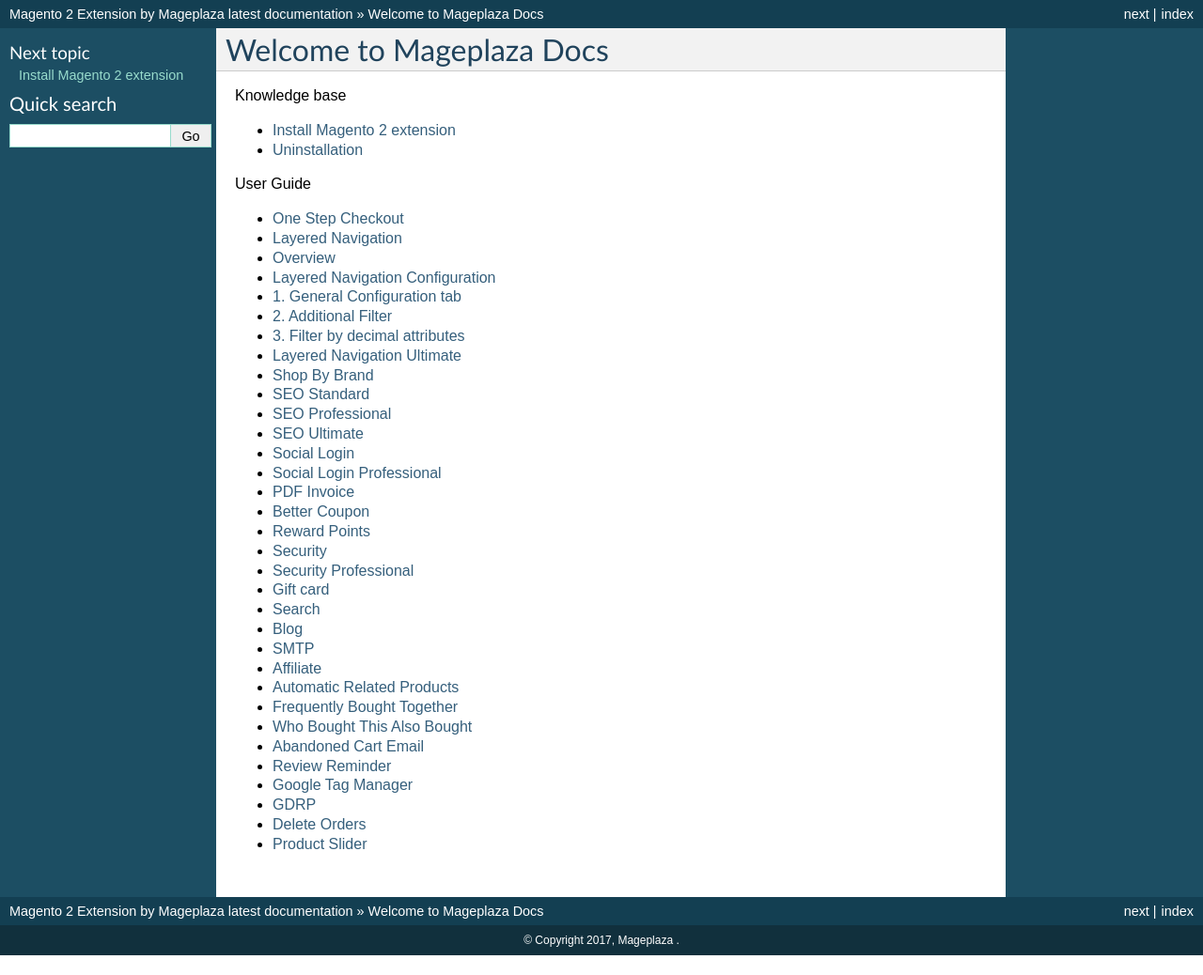
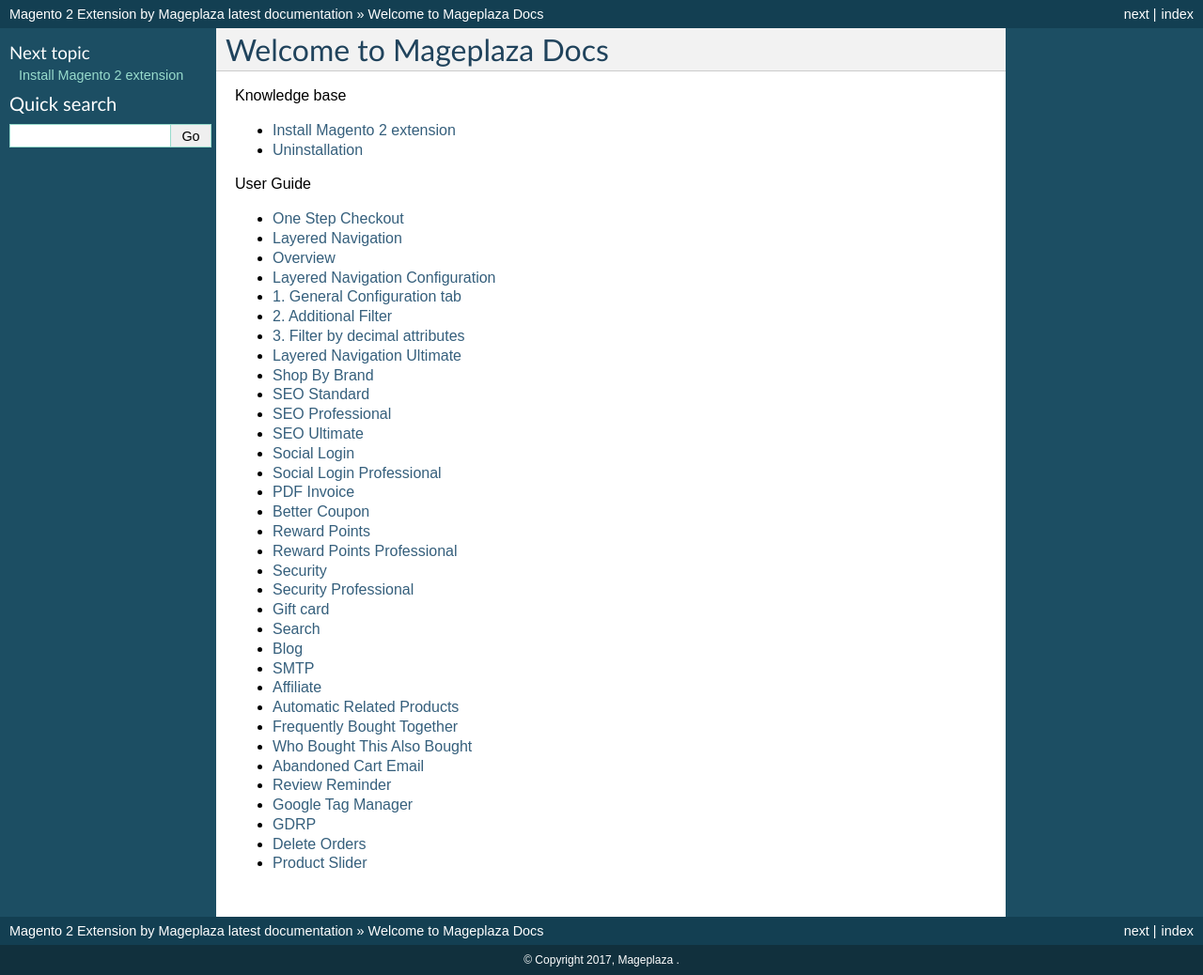
Before and after one commit to magepages/mpdocs, a Sphinx documentation site: the page built from docs/index.rst, in a window 1280 px wide. Shown: the whole page at 94% size. Built offline with Sphinx 7.4.7, drawn with Linux system fonts in a browser that asks for light colours; pages that are not in the unit, such as notebooks, are missing from menus; before the commit the page ends 1017 px from its top, so only the background shows below that.

Commit message:
Update index.rst

```diff
--- a/docs/index.rst
+++ b/docs/index.rst
@@ -31,6 +31,7 @@
    pdf-invoice-m2/index
    better-coupon/index
    reward-points/index
+   reward-points-pro/index
    security/index
    security-pro/index
    gift-card/index
```
